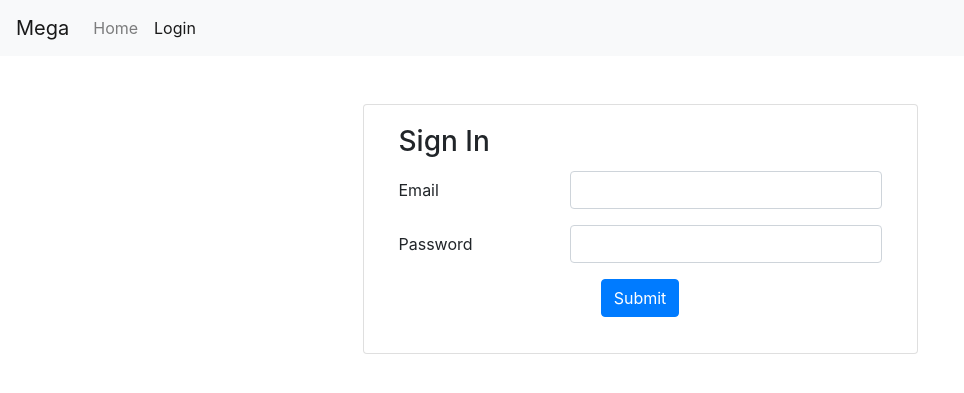
After one commit to RamiAwar/QuantInvest, a Flask app: page /login in a window 1280 px wide. The commit adds this page. Shown: the top 393 px of the page, without its empty margins (0-964 px from the left). Run offline with Flask 2, Linux system fonts and the light colour scheme; some libraries are stand-ins or nearby versions.

Commit message:
Added login forms with validators

```diff
--- a/app/__init__.py
+++ b/app/__init__.py
@@ -1,6 +1,10 @@
 from flask import Flask
+import os
 
 app = Flask(__name__);
+app.config.from_object(os.environ['APP_SETTINGS'])
+
+
 
 # Workaround to circular imports! EW!
 from app import routes
--- /dev/null
+++ b/app/forms.py
@@ -0,0 +1,10 @@
+from flask_wtf import FlaskForm
+from wtforms import StringField, PasswordField, BooleanField, SubmitField
+from wtforms.validators import DataRequired, Email
+
+class LoginForm(FlaskForm):
+
+    email = StringField('Email', validators=[DataRequired(), Email()])
+    password = PasswordField('Password', validators=[DataRequired()])
+    remember_me = BooleanField('Remember Me')
+    submit = SubmitField('Sign In')
--- a/app/routes.py
+++ b/app/routes.py
@@ -1,10 +1,24 @@
 from flask import render_template
 from app import app
+from app.forms import LoginForm
+
 
 @app.route('/')
 @app.route('/index')
 def index():
 
-	user = {'username': 'Rami'}
+	user = {'username': 'Test'}
 
 	return render_template('index.html', title="Home", user=user);
+
+@app.route('/login', methods=['GET', 'POST'])
+def login():
+
+	login_form = LoginForm()
+
+	if login_form.validate_on_submit():
+
+		flash('Login requested for user with email {}, remember_me={}'.format(login_form.email.data, login_form.remember_me.data))
+		return redirect('/index')
+
+	return render_template('login.html', title="Login", form=login_form);
--- a/app/templates/base.html
+++ b/app/templates/base.html
@@ -1,5 +1,21 @@
 <!DOCTYPE html>
 <html>
+
+{% set navigation_list = [
+	{
+		'name':'Home',
+		'ref': 'index',
+		'link':'/index'
+	},
+	{
+		'name':'Login',
+		'ref': 'login',
+		'link':'/login'
+	}
+]
+
+%}
+
 <head>
 	{% if title %}
 	<title>{{title}}</title>
@@ -7,14 +23,64 @@
 	<title>Mega Site</title>
 	{% endif %}
 
+	<meta name="viewport" content="width=device-width, initial-scale=1, shrink-to-fit=no">
+
+	<link rel="stylesheet" href="https://maxcdn.bootstrapcdn.com/bootstrap/4.0.0/css/bootstrap.min.css" integrity="sha384-Gn5384xqQ1aoWXA+058RXPxPg6fy4IWvTNh0E263XmFcJlSAwiGgFAW/dAiS6JXm" crossorigin="anonymous">
+
 </head>
 
 <body>
 
-	<div>Mega Site: <a href="/index">Home</a></div>
+	<nav class="navbar navbar-expand-lg navbar-light bg-light">
+	  <a class="navbar-brand" href="/index">Mega</a>
+	  <button class="navbar-toggler" type="button" data-toggle="collapse" data-target="#navbarNavAltMarkup" aria-controls="navbarNavAltMarkup" aria-expanded="false" aria-label="Toggle navigation">
+	    <span class="navbar-toggler-icon"></span>
+	  </button>
+	  <div class="collapse navbar-collapse" id="navbarNavAltMarkup">
+	    <div class="navbar-nav">
 
-	<hr>
+
+	    {% for item in navigation_list %}
+
+	    	{% if active_page == item.ref %}
+			<a class="nav-item nav-link active" href="{{item.link}}">{{item.name}}<span class="sr-only">(current)</span></a>
+			{% else %}
+			<a class="nav-item nav-link" href="{{item.link}}">{{item.name}}</a>
+			{% endif %}
+
+		{% endfor %}
+
+	    </div>
+	  </div>
+	</nav>
+
+	{% with messages = get_flashed_messages(with_categories=true) %}
+	  <!-- Categories: success (green), info (blue), warning (yellow), danger (red) -->
+	  {% if messages %}
+	    {% for category, message in messages %}
+	      <div class="alert alert-{{ category }} alert-dismissible" role="alert">
+	      <button type="button" class="close" data-dismiss="alert" aria-label="Close"><span aria-hidden="true">&times;</span></button>
+	      <!-- <strong>Title</strong> --> {{ message }}
+	      </div>
+	    {% endfor %}
+	  {% endif %}
+	{% endwith %}
+
+
+
+	<div class="container pt-5">
+
+	{% set active_page = active_page|default('index') -%}
 
 	{% block content %}{% endblock %}
+	</div>
+
+	<!-- Bootstrap scripts -->
+	<script src="https://code.jquery.com/jquery-3.2.1.slim.min.js" integrity="sha384-KJ3o2DKtIkvYIK3UENzmM7KCkRr/rE9/Qpg6aAZGJwFDMVNA/GpGFF93hXpG5KkN" crossorigin="anonymous"></script>
+
+	<script src="https://cdnjs.cloudflare.com/ajax/libs/popper.js/1.12.9/umd/popper.min.js" integrity="sha384-ApNbgh9B+Y1QKtv3Rn7W3mgPxhU9K/ScQsAP7hUibX39j7fakFPskvXusvfa0b4Q" crossorigin="anonymous"></script>
+
+	<script src="https://maxcdn.bootstrapcdn.com/bootstrap/4.0.0/js/bootstrap.min.js" integrity="sha384-JZR6Spejh4U02d8jOt6vLEHfe/JQGiRRSQQxSfFWpi1MquVdAyjUar5+76PVCmYl" crossorigin="anonymous"></script>
+
 </body>
 </html>
--- a/app/templates/index.html
+++ b/app/templates/index.html
@@ -1,5 +1,5 @@
 {% extends "base.html" %}
-
+{% set active_page = "index" %}
 {% block content %}
 
 	<h1> Hello, {{user.username}}! </h1>
--- /dev/null
+++ b/app/templates/login.html
@@ -0,0 +1,54 @@
+{% extends "base.html" %}
+{% set active_page = "login" %}
+
+{% block content %}
+
+<div class="card col-sm-10 col-md-6 mx-auto">
+  <div class="card-body">
+  <form action="" method="post" novalidate>
+
+    {{ form.hidden_tag() }}
+
+    <div class="card-title form-group-row">
+      <h3>Sign In</h3>
+    </div>
+    <div class="form-group row">
+
+        {{ form.email.label(class_="col-sm-2 col-md-4 col-form-label") }}
+
+      <div class="col-sm-10 col-md-8">
+
+        {{ form.email(class_="form-control") }}
+
+        {% for error in form.email.errors %}
+          <span class="text-danger">{{ error }}</span>
+        {% endfor %}
+
+      </div>
+    </div>
+    <div class="form-group row">
+
+      {{ form.password.label(class_="col-sm-2 col-md-4 col-form-label") }}
+
+      <div class="col-sm-10 col-md-8">
+
+        {{ form.password(class_="form-control") }}
+
+        {% for error in form.password.errors %}
+          <span class="text-danger">{{ error }}</span>
+        {% endfor %}
+
+      </div>
+
+      <small id="passwordHelp" class="text-danger">
+    </div>
+
+    <div class="form-group row">
+      <button type="submit" class="btn btn-primary mx-auto">Submit</button>
+    </div>
+  </form>
+  </div>
+</div>
+
+
+{% endblock %}
```
